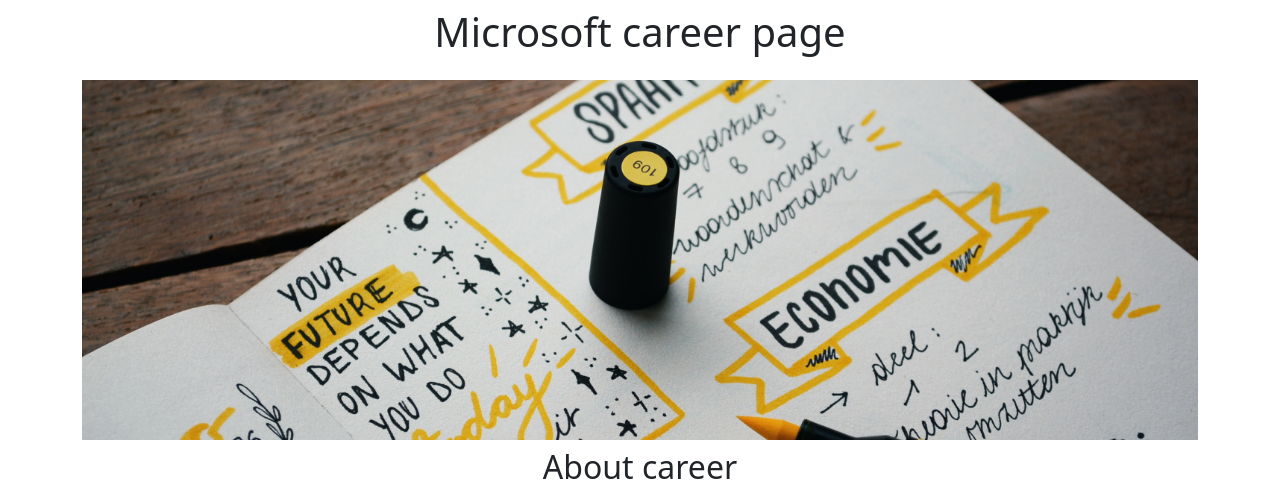
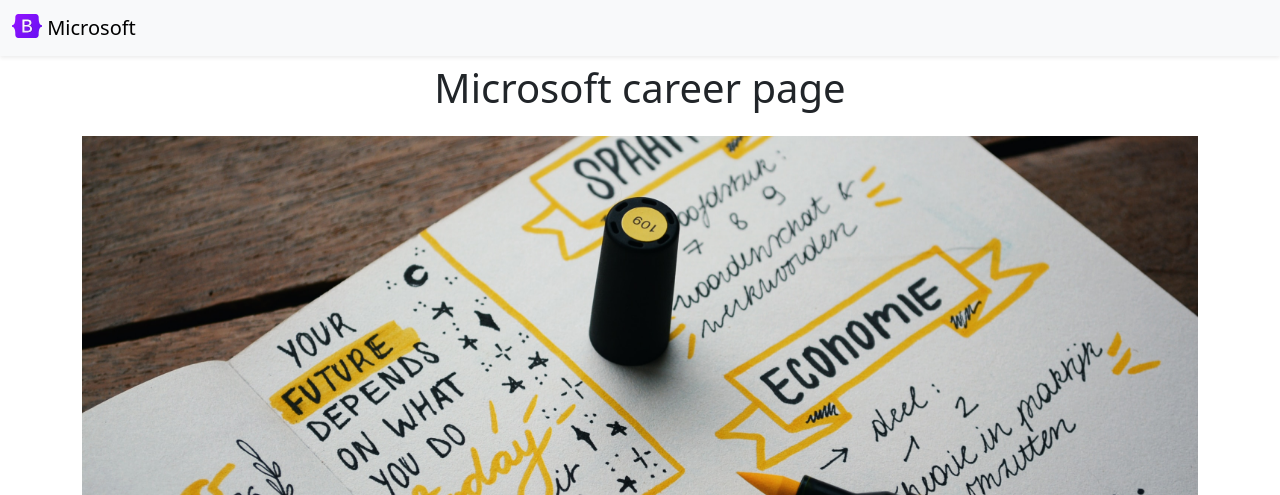
Before and after one commit to saimohan16/A-career-website-V2, a Flask app: page / in a window 1280 px wide. Shown: the top 495 px of the page. Run offline with Flask 3, Linux system fonts and the light colour scheme.

Commit message:
footer html

```diff
--- a/templates/home.html
+++ b/templates/home.html
@@ -81,6 +81,7 @@
             <p > copyright 2022</p>
             </div>
             </div>
+            {% include 'footer.html'%}
         </body>
     </head>
 </html>
--- a/templates/nav.html
+++ b/templates/nav.html
@@ -0,0 +1,9 @@
+<nav class="navbar bg-body-tertiary shadow-sm fixed-top">
+    <div class="container-fluid">
+      <a class="navbar-brand" href="#">
+        <img src="static\logo.svg" alt="Logo" width="30" height="24" class="d-inline-block align-text-top">
+        Microsoft
+      </a>
+    </div>
+  </nav>
+  <div style="height: 56px;"> </div>
```
Also changed, not shown: static/logo.svg (added), templates/footer.html (added).
